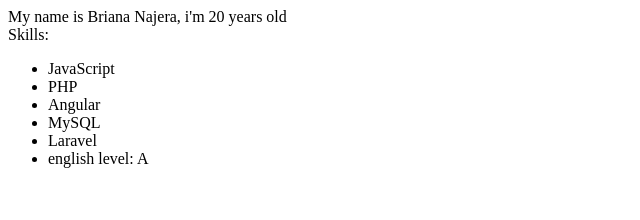
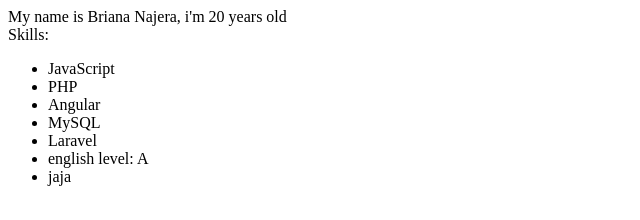
Before and after one commit to briananan/repo, a plain HTML site: page index.html in a window 1280 px wide. Shown: the full height of the page, 0-640 px from the left. Drawn offline with Linux system fonts and the light colour scheme.

Commit message:
Añadiendo skills otra vez

```diff
--- a/index.html
+++ b/index.html
@@ -16,6 +16,9 @@
         <li>MySQL</li>
         <li>Laravel</li>
         <li>english level: A</li>
+        <li>
+            jaja
+        </li>
     </ul>
     <br>
 </body>
```
